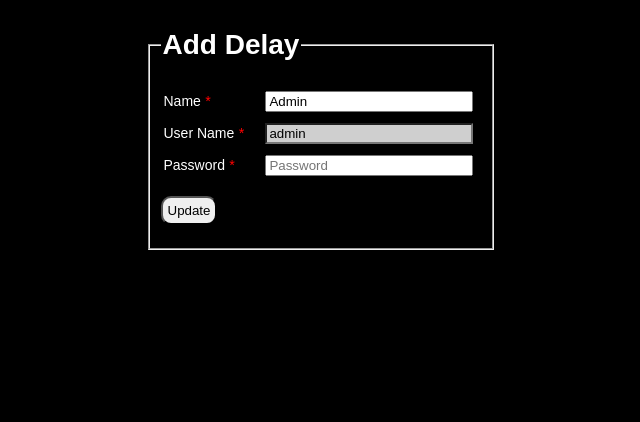
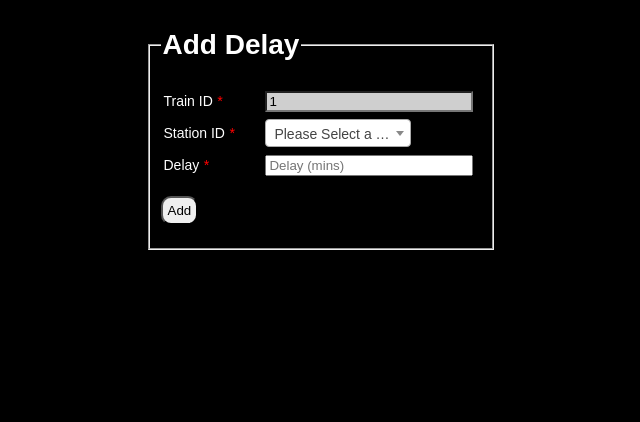
Before and after one commit to banny01/Train-Schedule-and-Tracking-System, a PHP site: page /delay.php?Train=1 in a window 1280 px wide. Shown: the part 63-485 px from the top of the page, without its empty margins (319-959 px from the left). Run offline with PHP 8.4, Linux system fonts and the light colour scheme; a user stored in the database is signed in; data comes from the database, SQL or seed files in the repository; tables that the repository leaves empty hold one stand-in row (values such as "Sample post").

Commit message:
adding features

```diff
--- a/delay.php
+++ b/delay.php
@@ -19,27 +19,38 @@
 <body>
 
 	<?php include("inc/header.php");
-    $errors = 0;
+    $errors = 2;
+    $trainID = $_GET['Train'];
+    $query = "SELECT * FROM delay WHERE TrainID = '{$trainID}' AND StationID = $loggeduser[StationID] AND DATE(Date) = '$today'";
+    $res = mysqli_query($con, $query);
+    $delay = mysqli_fetch_assoc($res);
+    if($loggeduser['StationID'] == 0){
+
+    }
 
     if (isset($_POST['submit'])){
 
-        $UserName = $_POST['UserName'];
-        $Name = $_POST['Name'];
-        $NIC = $_POST['NIC'];
-        $Password = $_POST['UserPassword'];
-        $Gender = $_POST['Gender'];
-        $Address = $_POST['Address'];
-        $query = "SELECT * FROM users WHERE UserName = '{$UserName}'";
-        $result_set = mysqli_query($con, $query);
+        $train = $_POST['TrainID'];
+        $station = $_POST['StationID'];
+        $del = $_POST['Delay'];
 
-        if ($errors == 0) {
-
-            $query2 = "UPDATE users SET  Name = '{$Name}', IDNo = '{$NIC}', Gender = '{$Gender}', Location = '{$Address}', Password = '{$Password}' WHERE UserName =  '{$UserName}'";
-
+        if (isset($delay['ID'])) {
+            $query2 = "UPDATE delay SET  Delay = '{$del}' WHERE TrainID = '{$trainID}' AND StationID = $loggeduser[StationID] AND DATE(Date) = '$today'";
             $result_set2 = mysqli_query($con, $query2);
 
             if ($result_set2) {
-                $errors = 2;
+                $errors = 0;
+            }
+            else{
+                $errors = 1;
+            }
+        }
+        else{
+            $query2 = "INSERT INTO delay (TrainID, StationID, Delay) VALUES ('{$train}', '{$station}', '{$del}')";
+            $result_set2 = mysqli_query($con, $query2);
+
+            if ($result_set2) {
+                $errors = 0;
             }
             else{
                 $errors = 1;
@@ -58,29 +69,60 @@
                 if ($errors==1) {
 					echo ('<p class="error">Error.! Please try again.</p>');
 				}
-                else if($errors==2){
-                    echo ('<p class="done">Updated Successfully.</p>');
+                else if($errors==0){
+                    echo ('<p class="done">Delay Added Successfully.</p>');
                 }
                 ?>
                 <table class="Singuptbl">
                     <tr style="height: 30px; ">
-                        <td style="width: 90px; color: white;">Name <i style="color: red;">*</i></td>
+                        <td style="width: 90px; color: white;">Train ID <i style="color: red;">*</i></td>
                         <td>:</td>
-                        <td><input style="width: 200px;" type="text" name="Name" placeholder="Name" size="50"  value="<?php echo "$loggeduser[Name]" ?>" required></td>
+                        <td><input style="width: 200px; background-color: #cfcfcf;" type="text" name="TrainID" value="<?php echo "$trainID" ?>" readonly></td>
                     </tr>
                     <tr style="height: 30px;">
-                        <td style="width: 90px; color: white;">User Name <i style="color: red;">*</i></td>
+                        <td style="width: 90px; color: white;">Station ID <i style="color: red;">*</i></td>
                         <td>:</td>
-                        <td><input style="width: 200px; background-color: #cfcfcf;" type="text" name="UserName" placeholder="User Name" value="<?php echo "$loggeduser[UserID]" ?>" readonly required></td>
+                        <td>
+                        <?php
+                        if($loggeduser['StationID'] == 0){ ?>
+                        <select Style="width: 70%;" name="StationID"  onkeypress="purchase_productList(1);" class="js-example-basic-single" id="StationID" required>
+				            <option value="">Please Select a Station</option>
+				            <?php
+				                $query = "SELECT * FROM station";
+				                $res = mysqli_query($con, $query);
+					            while($station = mysqli_fetch_assoc($res)){
+						            echo "<option value=".$station['ID'].">";
+						            echo $station['Name'];
+						            echo "</option>";
+					            }
+				            ?>
+				        </select>
+                        <?php }
+                        else if(isset($delay['ID'])){ ?>
+                            <input style="width: 200px; background-color: #cfcfcf;" type="text" name="StationID" value="<?php echo "$loggeduser[StationID]" ?>" readonly>
+                        <?php } ?>
+                        </td>
                     </tr>
                     <tr style="height: 30px;">
-                        <td style="width: 90px; color: white;">Password <i style="color: red;">*</i></td>
+                        <td style="width: 90px; color: white;">Delay <i style="color: red;">*</i></td>
                         <td>:</td>
-                        <td><input style="width: 200px;" type="Password" name="UserPassword" placeholder="Password" required></td>
+                        <?php
+                        if($loggeduser['StationID'] == 0){ ?>
+                        <td><input style="width: 200px;" type="text" name="Delay" placeholder="Delay (mins)" required></td>
+                        <?php }
+                        else if(isset($delay['ID'])) { ?>
+                        <td><input style="width: 200px;" type="text" name="Delay" placeholder="Delay" value="<?php echo "$delay[Delay]" ?>" required></td>
+                        <?php } ?>
                     </tr>
                 </table>
 				<p>
-					<button style="border-radius: 10px; padding: 5px;" type="submit" name="submit">Update</button>
+                <?php
+                    if($loggeduser['StationID'] == 0){ ?>
+					<button style="border-radius: 10px; padding: 5px;" type="submit" name="submit">Add</button>
+                    <?php }
+                    else if(isset($delay['ID'])) { ?>
+                    <button style="border-radius: 10px; padding: 5px;" type="submit" name="submit">Update</button>
+                    <?php } ?>
 				</p>
 
 			</fieldset>
@@ -91,5 +133,9 @@
 	<?php include("inc/footer.php"); ?>
 
 </body>
-
+<script>
+			$(document).ready(function() {
+				$('.js-example-basic-single').select2();
+			});
+		</script>
 </html>
--- a/home.php
+++ b/home.php
@@ -19,8 +19,7 @@
 <body>
 
 	<?php include("inc/header.php");
-	date_default_timezone_set("Asia/Colombo");
-	$today = date("Y-m-d");
+
 	//echo $today;
 		if (isset($_GET['Delete'])){
 			$tID = $_GET['Delete'];
--- a/inc/header.php
+++ b/inc/header.php
@@ -1,16 +1,8 @@
 	<?php
 		include_once('inc/connection.php');
-		//$query = "SELECT * FROM loggeduser WHERE id = 1";
-		//$res1 = mysqli_query($con, $query);
-		//$loggedDet = mysqli_fetch_assoc($res1);
+		date_default_timezone_set("Asia/Colombo");
+		$today = date("Y-m-d");
 
-		//$query = "SELECT * FROM loggeduser WHERE id = $loggedDet";
-		//$res1 = mysqli_query($con, $query);
-		//$loggedDet = mysqli_fetch_assoc($res1);
-
-		/*if ($loggeduser['status'] == 0) {
-			header('Location: index.php');
-		}*/
 		if (isset($_SESSION['UserID'])) {
 			# code...
 			$loggedDet = $_SESSION['UserID'];
```
